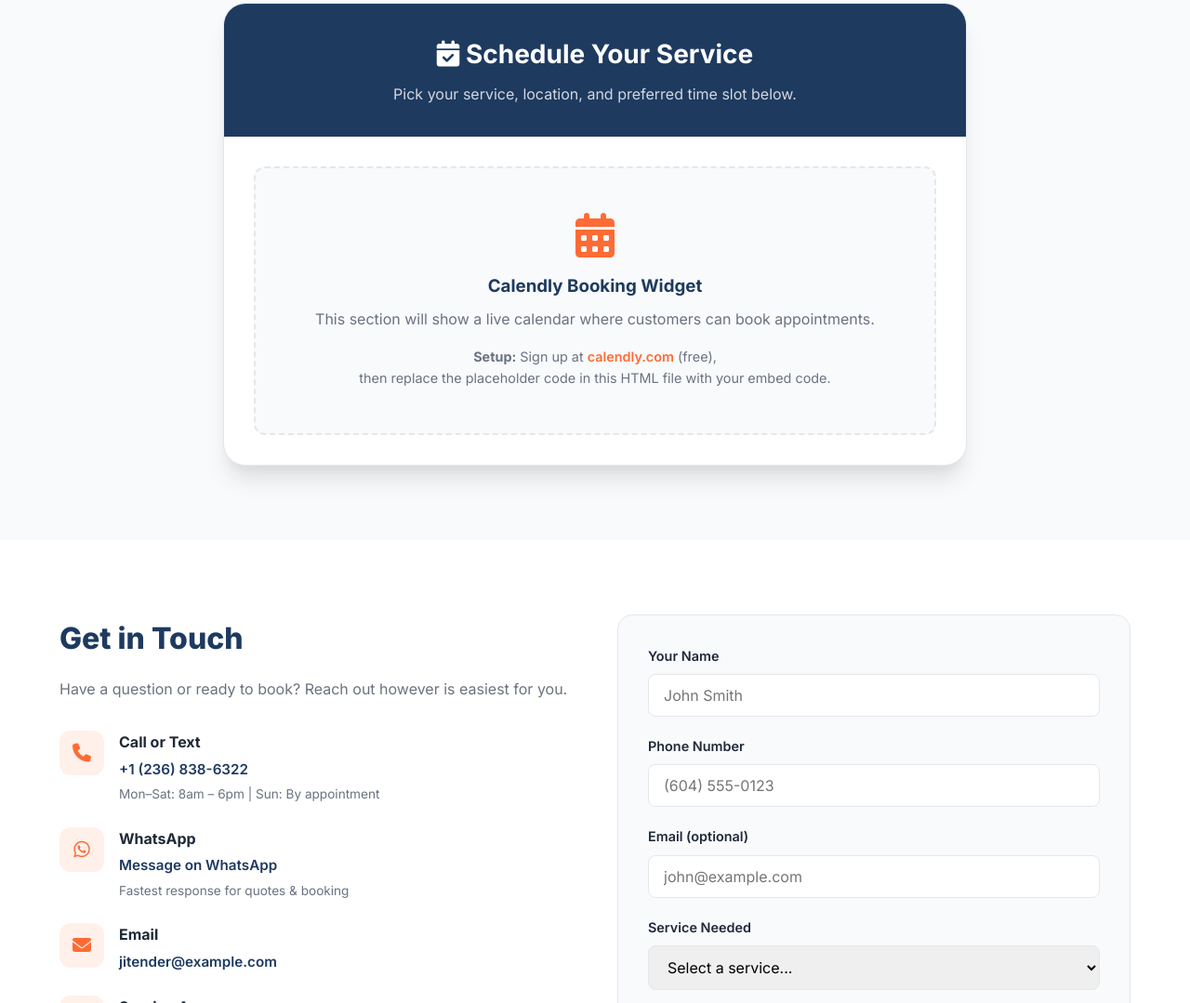
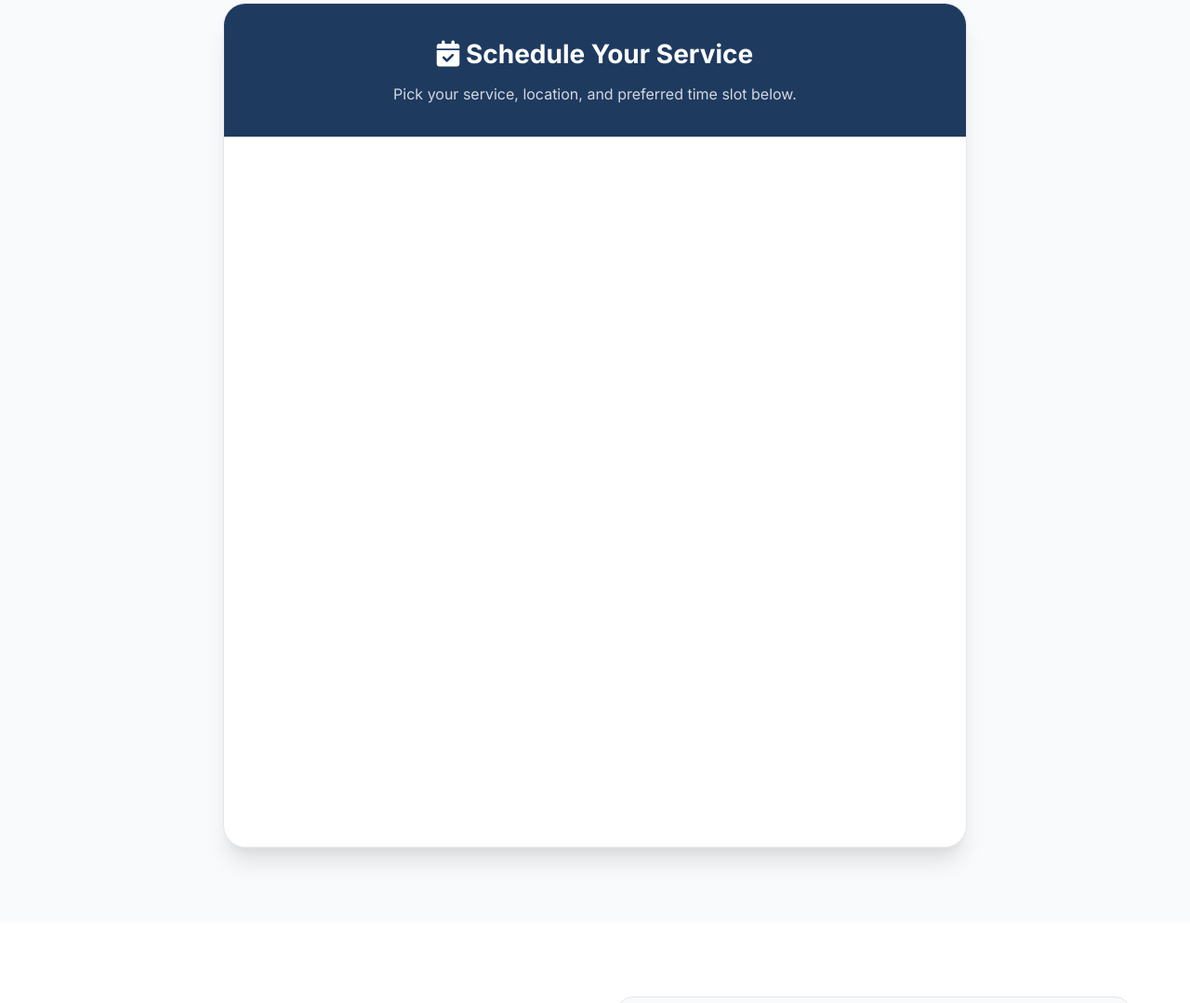
Before and after one commit to jitenderthind000-dot/Jitender-s-Auto, a plain HTML site: page index.html in a window 1280 px wide. Shown: the part 4990-6069 px from the top of the page at 93% size. Drawn offline with Linux system fonts and the light colour scheme; a script that the page names is missing.

Commit message:
feat(booking): replace calendly placeholder with live embed code
remove the demo placeholder content and add the official Calendly inline widget and required script for the jitenderthind000 account

```diff
--- a/index.html
+++ b/index.html
@@ -709,15 +709,10 @@
                     <p>Pick your service, location, and preferred time slot below.</p>
                 </div>
                 <div class="booking-body">
-                    <div class="calendly-placeholder" id="calendly-placeholder">
-                        <i class="fas fa-calendar-days"></i>
-                        <h3>Calendly Booking Widget</h3>
-                        <p>This section will show a live calendar where customers can book appointments.</p>
-                        <p style="margin-top: 1rem; font-size: 0.9rem;">
-                            <strong>Setup:</strong> Sign up at <a href="https://calendly.com" target="_blank" style="color: var(--accent); font-weight: 600;">calendly.com</a> (free),<br>
-                            then replace the placeholder code in this HTML file with your embed code.
-                        </p>
-                    </div>
+                    <!-- Calendly inline widget begin -->
+                    <div class="calendly-inline-widget" data-url="https://calendly.com/jitenderthind000?hide_landing_page_details=1&hide_gdpr_banner=1" style="min-width:320px;height:700px;"></div>
+                    <script type="text/javascript" src="https://assets.calendly.com/assets/external/widget.js" async></script>
+                    <!-- Calendly inline widget end -->
                 </div>
             </div>
         </div>
```
